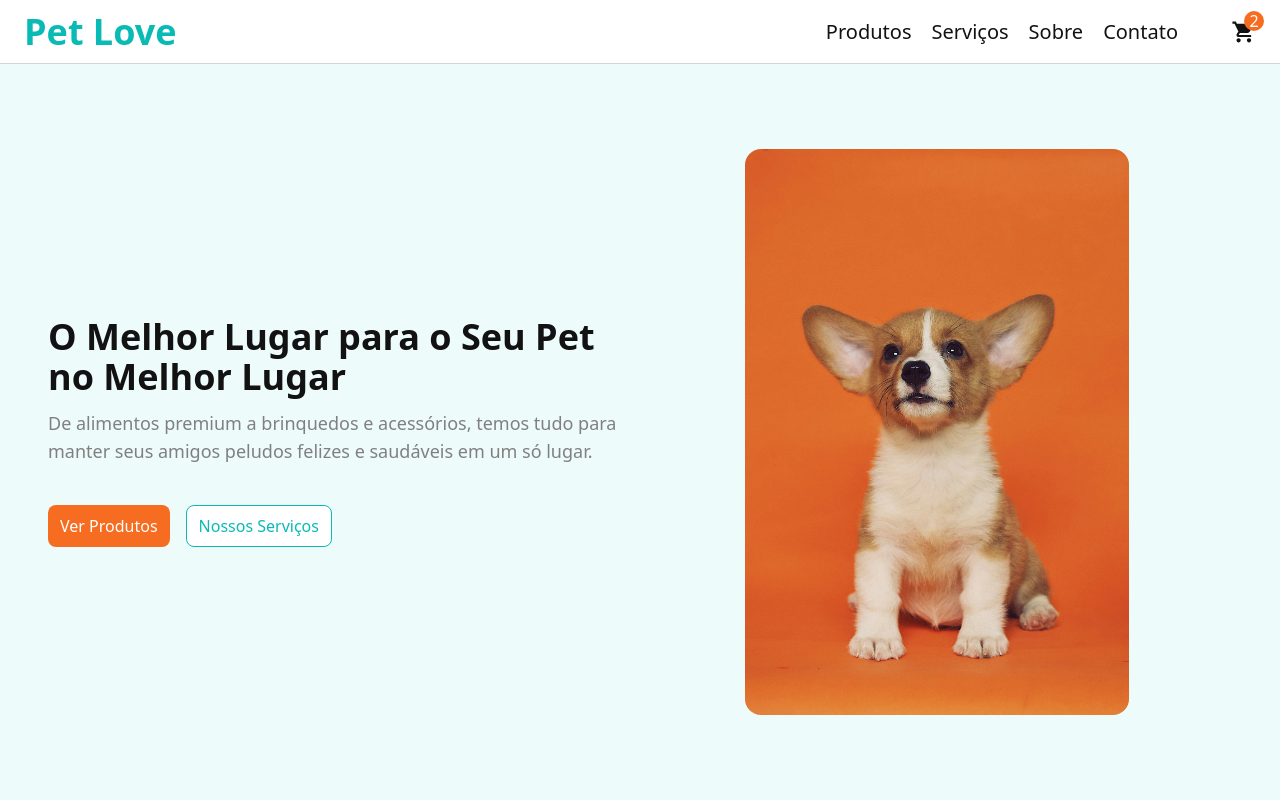
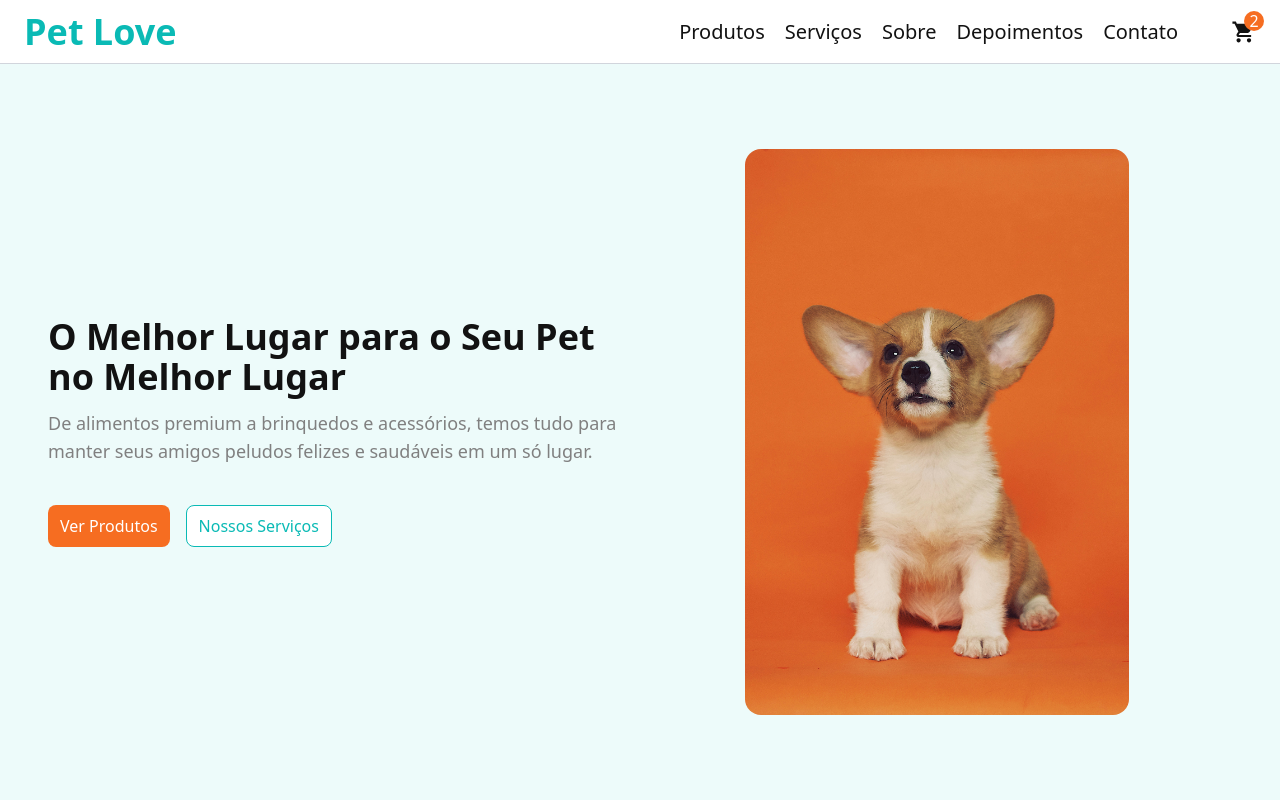
Before and after one commit to MariaJuliaAS/Pet-Love, a React (Vite) app: page / in a window 1280 px wide. Shown: the top 800 px of the page. Built offline with nearby package versions, Linux system fonts and the light colour scheme.

Commit message:
Ajuste no header

```diff
--- a/src/components/header/index.tsx
+++ b/src/components/header/index.tsx
@@ -15,6 +15,7 @@ export function Header() {
                     <a href="#featuredProducts" className="transition-all duration-200 ease-in-out hover:scale-105">Produtos</a>
                     <a href="#ourServices" className="transition-all duration-200 ease-in-out hover:scale-105">Serviços</a>
                     <a href="#about" className="transition-all duration-200 ease-in-out hover:scale-105">Sobre</a>
+                    <a href="#clients" className="transition-all duration-200 ease-in-out hover:scale-105">Depoimentos</a>
                     <a href="#contact" className="transition-all duration-200 ease-in-out hover:scale-105">Contato</a>
 
                     <Link to="/cart" className="sm:ml-8 relative">
```
